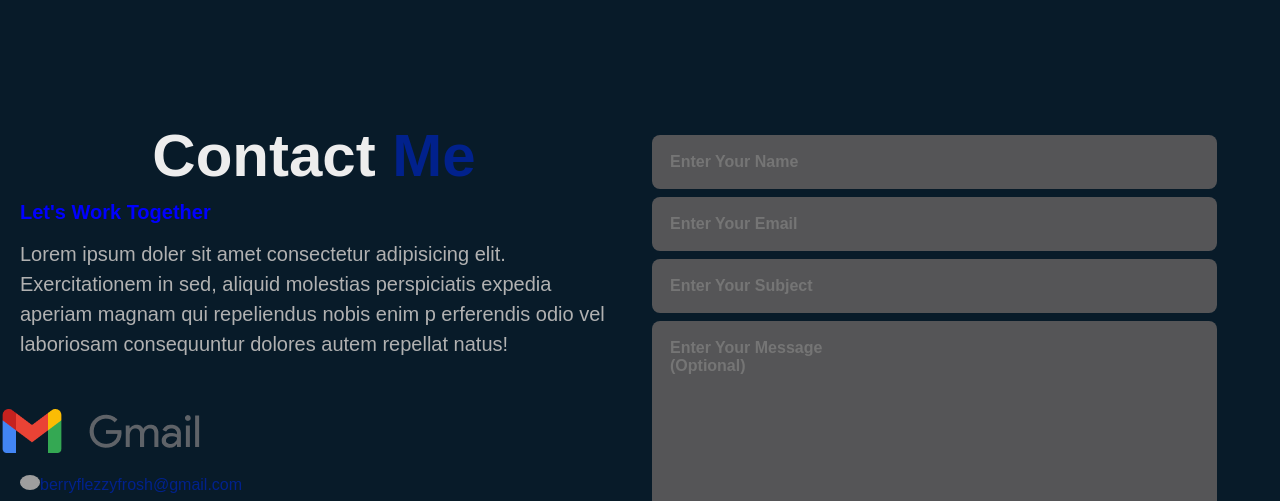
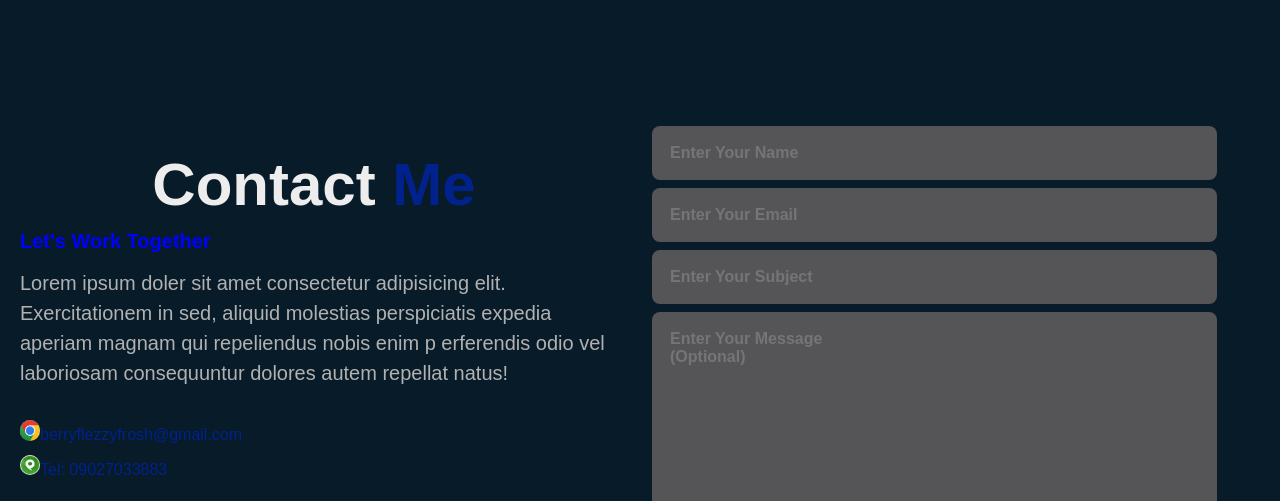
Before and after one commit to berryflezzyfrosh/A-Portfolio-Website-Berry, a plain HTML site: page index.html in a window 1280 px wide. Shown: the part 4025-4526 px from the top of the page. Drawn offline with Linux system fonts and the light colour scheme; grey boxes are pictures that could not be loaded; a script that the page names is missing; files whose address does not match are found by name.

Commit message:
second commit

```diff
--- a/index.html
+++ b/index.html
@@ -41,6 +41,7 @@
 
                     </div>
                     <a href="https://www.facebook.com/berryflezzyfrosh" class="btn-box"><span1>More About Me</span1></a>
+
         </div>
         <span class="home-imageHover"></span>
         </section>
@@ -232,9 +233,8 @@
         <h4>Let's Work Together</h4>
         <p>Lorem ipsum doler sit amet consectetur adipisicing elit. Exercitationem in sed, aliquid molestias perspiciatis expedia aperiam magnam qui repeliendus nobis enim p
             erferendis odio vel laboriosam consequuntur dolores autem repellat natus!</p>
-            <img src="c:\Users\HELLO\Documents\My Portfolio\logo_gmail_lockup_default_2x_r4.png">
             <div class="contact-list">
-                <li><img src="c:\Users\HELLO\Documents\My Portfolio\Screenshot (249).png"></i>berryflezzyfrosh@gmail.com</li>
+                <li><img src="Screenshot (249).png"></i>berryflezzyfrosh@gmail.com</li>
                 <li><img src="Screenshot (243).png">Tel: 09027033883</li>
             </div>
             <div class="home-sci">
@@ -252,7 +252,7 @@
             <input type="email" placeholder="Enter Your Email" required>
 
             <input type="" placeholder="Enter Your Subject" required>
-            <textarea name="" id="" cols="40" rows="10" placeholder="Enter Your Message                                                                          (Optional)"></textarea>
+            <textarea name="" id="" cols="40" rows="10" placeholder="Enter Your Message                                                                       (Optional)"></textarea>
             <input type="submit" value="Send" class="send">
         </form>
     </div>
```
Also changed, not shown: apng-squirrel_tap_1.b68b55a9b84463a473cf.png (added).
